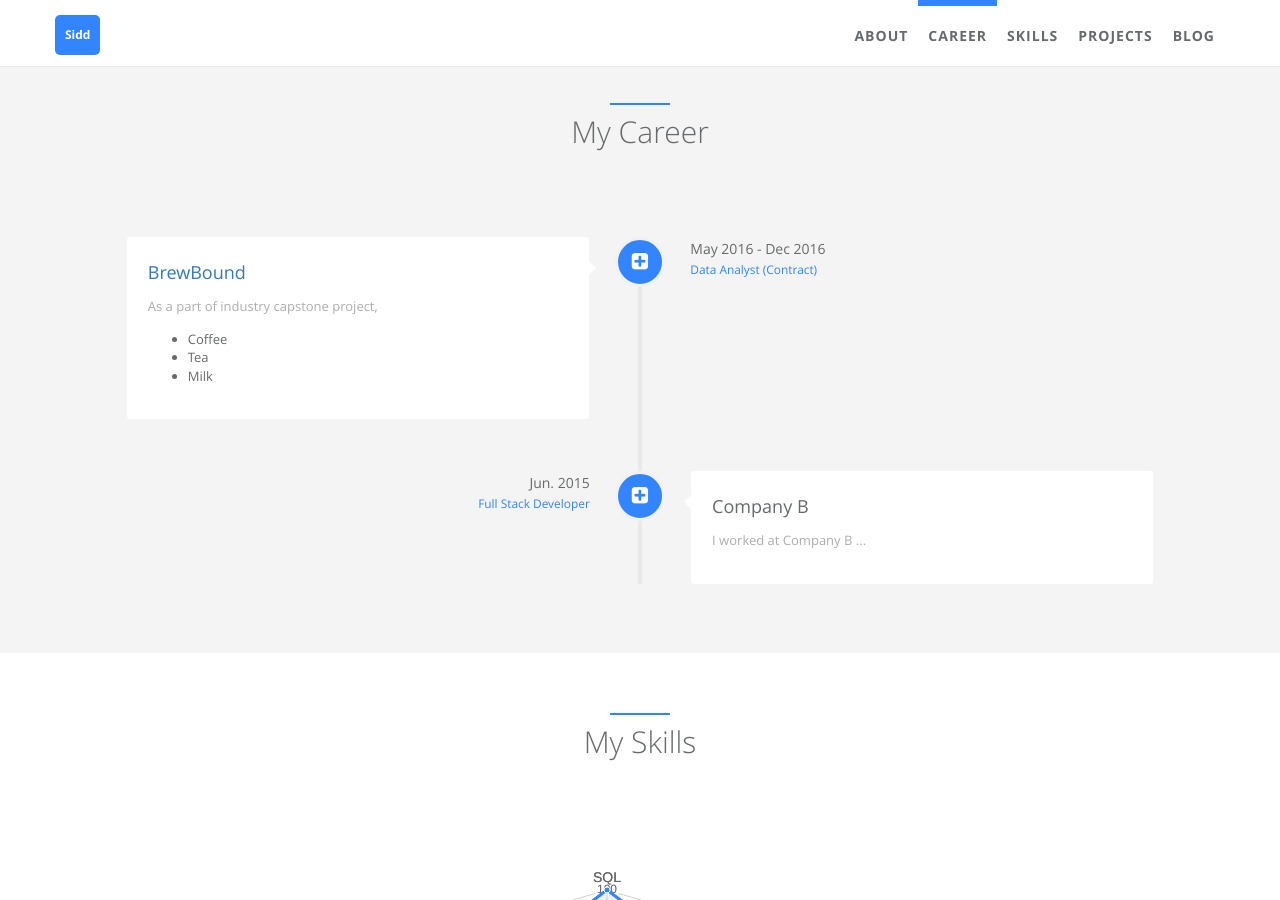
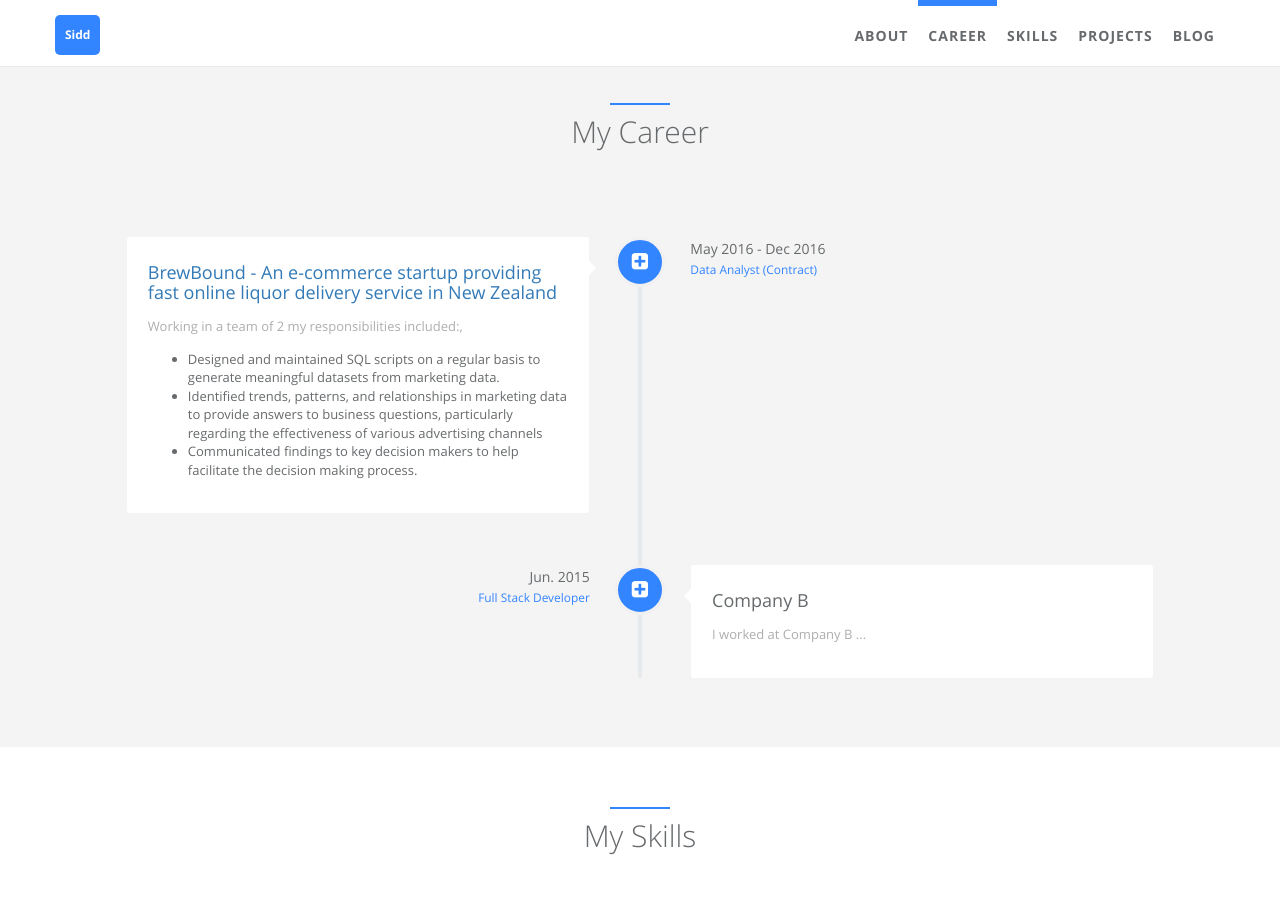
Before and after one commit to sarora/sarora.github.io, a Jekyll site: the page built from index.html, in a window 1280 px wide and 900 px high, scrolled down 870 px. Built offline with Jekyll 4.4.1, drawn with Linux system fonts in a browser that asks for light colours.

Commit message:
see if it works on multiple lines

```diff
--- a/_data/index/careers.yml
+++ b/_data/index/careers.yml
@@ -1,10 +1,10 @@
 # careers section data
 # if you don't have language feature(language.yml is empty), ignore "i18n" items
 - name:
-    detail: <a href="https://brewbound.co.nz" target="_blank">BrewBound</a>
+    detail: <a href="https://brewbound.co.nz" target="_blank">BrewBound - An e-commerce startup providing fast online liquor delivery service in New Zealand </a>
     i18n: company_a
   desc:
-    detail: As a part of industry capstone project, <ul style="list-style-type:disc">   <li>Coffee</li>   <li>Tea</li>   <li>Milk</li> </ul>
+    detail: Working in a team of 2 my responsibilities included:, <ul style="list-style-type:disc">   <li>Designed and maintained SQL scripts on a regular basis to generate meaningful datasets from marketing data.</li>   <li>Identified trends, patterns, and relationships in marketing data to provide answers to business questions, particularly regarding the effectiveness of various advertising channels</li>  <li>Communicated findings to key decision makers to help facilitate the decision making process.</li> </ul>
     i18n: company_a_desc
   date:
     detail: May 2016 - Dec 2016
```
